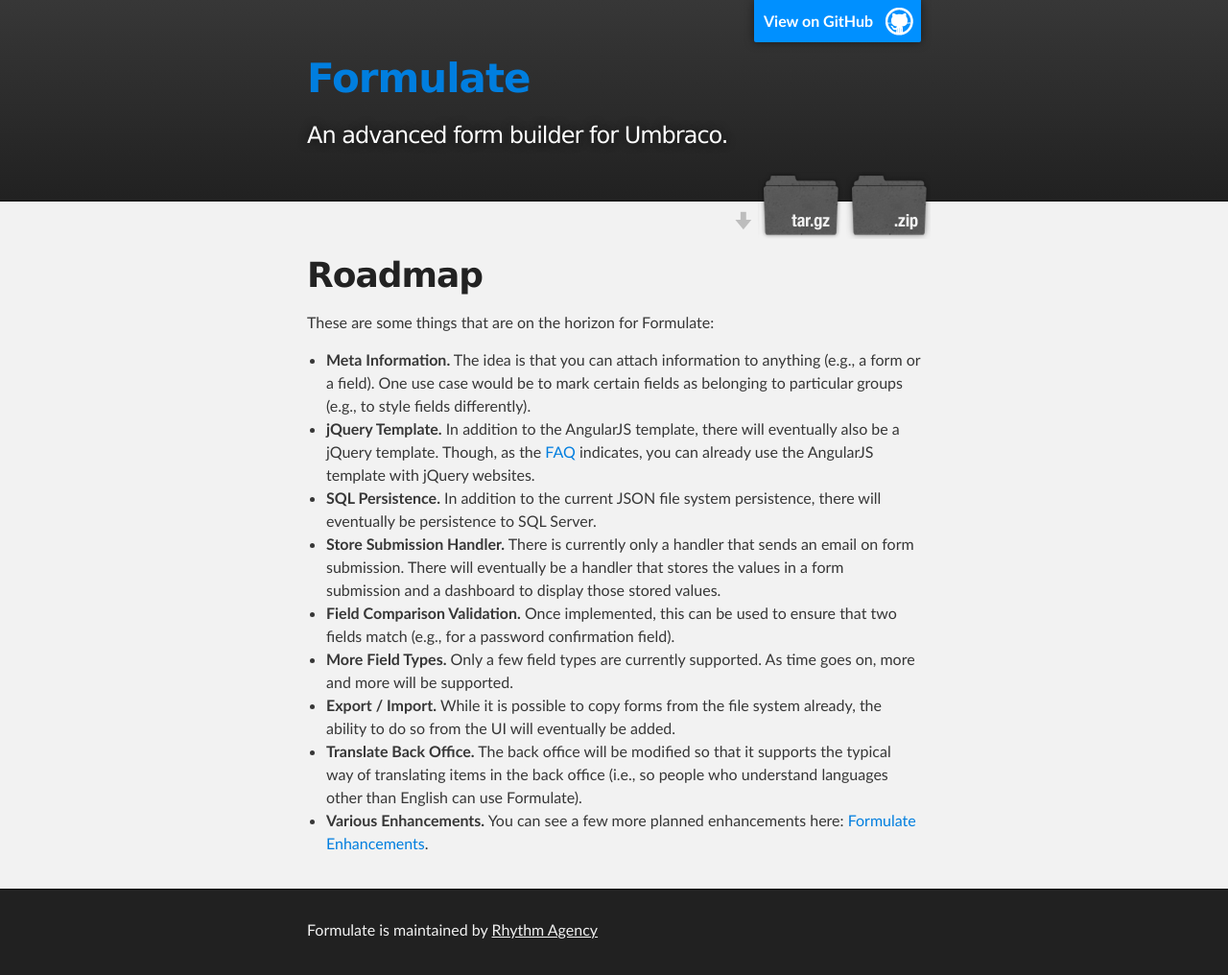
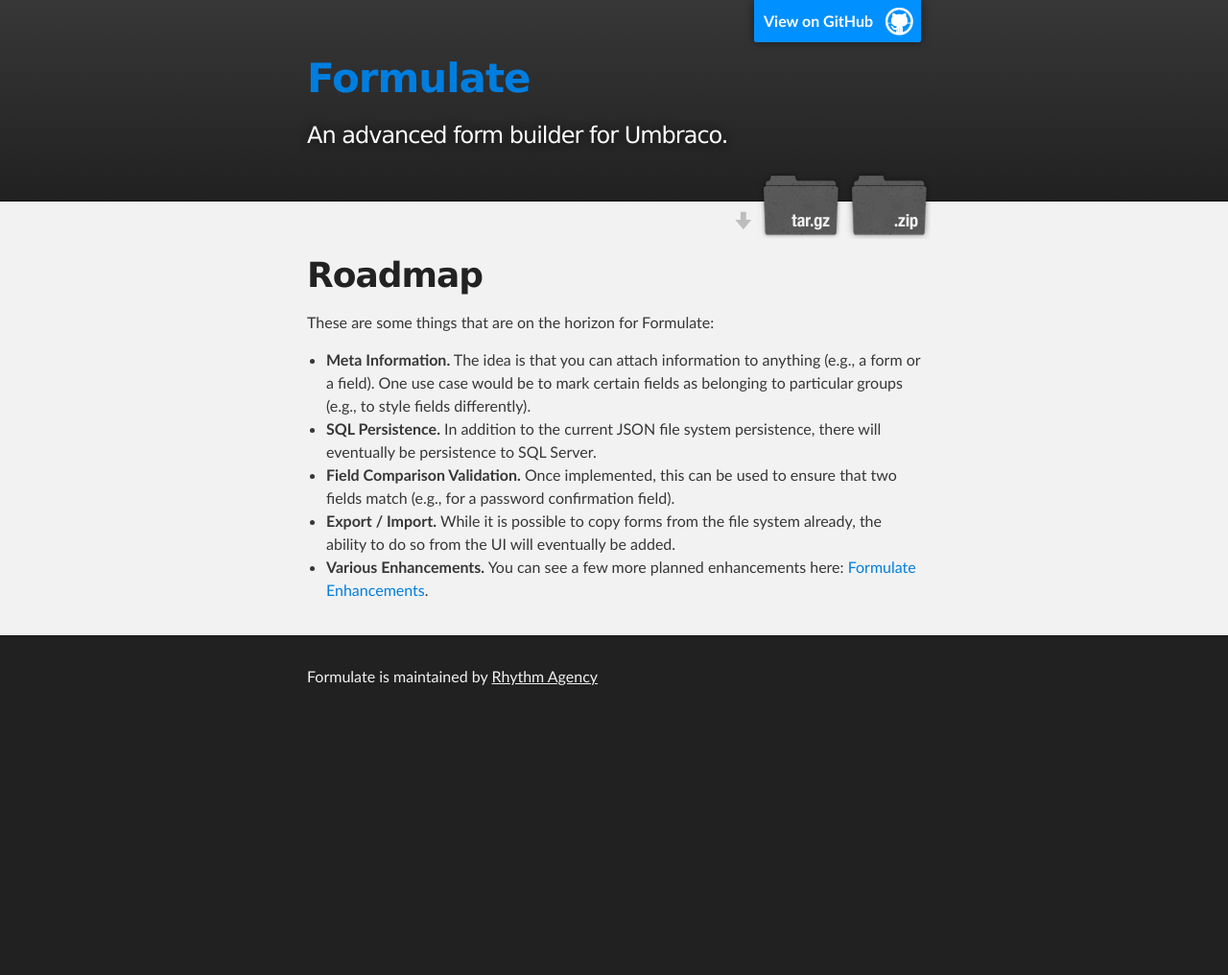
Before and after one commit to rhythmagency/formulate, a Jekyll site: the page built from roadmap.md, in a window 1280 px wide. Shown: the whole page at 96% size. Built offline with Jekyll 4.4.1, drawn with Linux system fonts in a browser that asks for light colours; after the commit the page ends 900 px from its top, so only the background shows below that.

Commit message:
Updated roadmap.
Removed completed and low priority items.

```diff
--- a/roadmap.md
+++ b/roadmap.md
@@ -7,11 +7,7 @@
 These are some things that are on the horizon for Formulate:
 
 * **Meta Information.** The idea is that you can attach information to anything (e.g., a form or a field). One use case would be to mark certain fields as belonging to particular groups (e.g., to style fields differently).
-* **jQuery Template.** In addition to the AngularJS template, there will eventually also be a jQuery template. Though, as the [FAQ](/faq) indicates, you can already use the AngularJS template with jQuery websites.
 * **SQL Persistence.** In addition to the current JSON file system persistence, there will eventually be persistence to SQL Server.
-* **Store Submission Handler.** There is currently only a handler that sends an email on form submission. There will eventually be a handler that stores the values in a form submission and a dashboard to display those stored values.
 * **Field Comparison Validation.** Once implemented, this can be used to ensure that two fields match (e.g., for a password confirmation field).
-* **More Field Types.** Only a few field types are currently supported. As time goes on, more and more will be supported.
 * **Export / Import.** While it is possible to copy forms from the file system already, the ability to do so from the UI will eventually be added.
-* **Translate Back Office.** The back office will be modified so that it supports the typical way of translating items in the back office (i.e., so people who understand languages other than English can use Formulate).
 * **Various Enhancements.** You can see a few more planned enhancements here: [Formulate Enhancements](https://github.com/rhythmagency/formulate/labels/enhancement).
```
